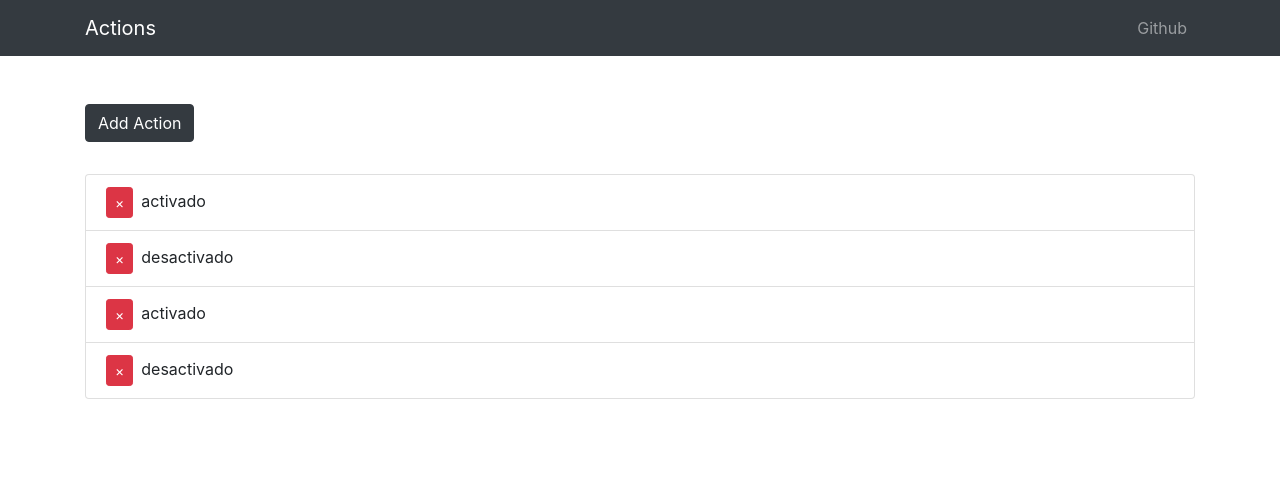
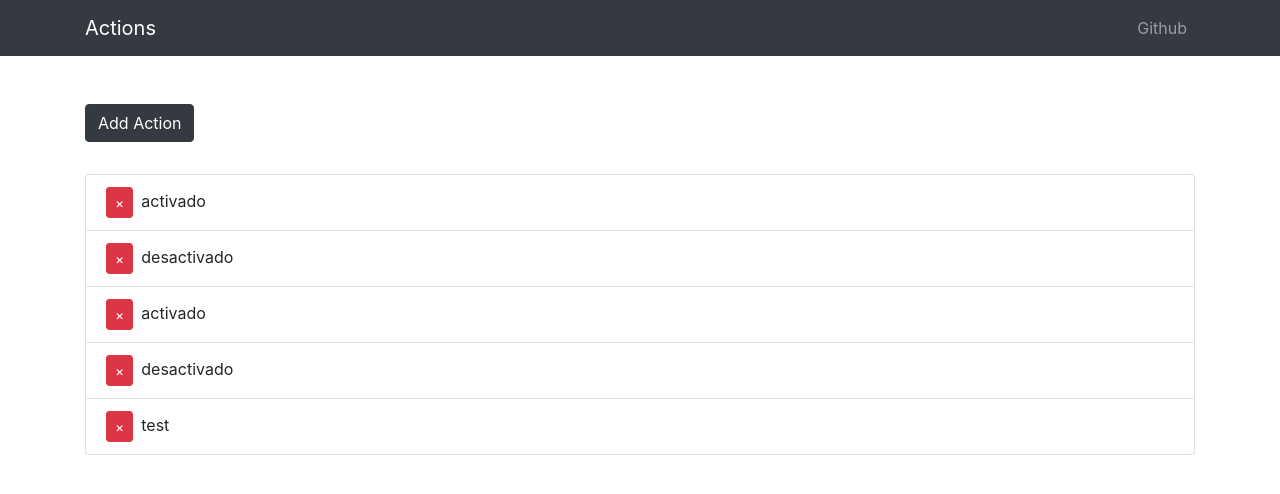
Before and after one commit to danxmc/alarm, a React (Create React App) app in the folder client/: page / in a window 1280 px wide. Shown: the top 494 px of the page. Built offline with nearby package versions, Linux system fonts and the light colour scheme.

Commit message:
Implement Redux

```diff
--- a/client/package.json
+++ b/client/package.json
@@ -6,9 +6,12 @@
     "bootstrap": "^4.3.1",
     "react": "^16.8.4",
     "react-dom": "^16.8.4",
+    "react-redux": "^6.0.1",
     "react-scripts": "2.1.8",
     "react-transition-group": "^2.6.1",
     "reactstrap": "^7.1.0",
+    "redux": "^4.0.1",
+    "redux-thunk": "^2.3.0",
     "uuid": "^3.3.2"
   },
   "scripts": {
--- a/client/src/App.js
+++ b/client/src/App.js
@@ -1,6 +1,9 @@
 import React, { Component } from 'react';
 import AppNavbar from './components/AppNavbar';
 import ActionList from './components/ActionList';
+
+import { Provider } from 'react-redux';
+import store from './store';
 
 import 'bootstrap/dist/css/bootstrap.min.css';
 import './App.css';
@@ -8,10 +11,12 @@ import './App.css';
 class App extends Component {
   render() {
     return (
-      <div className="App">
-        <AppNavbar />
-        <ActionList />
-      </div>
+      <Provider store={store}>
+        <div className="App">
+          <AppNavbar />
+          <ActionList />
+        </div>
+      </Provider>
     );
   }
 }
--- /dev/null
+++ b/client/src/actions/actionActions.js
@@ -0,0 +1,7 @@
+import { GET_ACTIONS, ADD_ACTION, DELETE_ACTION } from './types';
+
+export const getActions = () => {
+    return {
+        type: GET_ACTIONS
+    }
+}
--- /dev/null
+++ b/client/src/actions/types.js
@@ -0,0 +1,3 @@
+export const GET_ACTIONS = 'GET_ACTIONS';
+export const ADD_ACTION = 'ADD_ACTION';
+export const DELETE_ACTION = 'DELETE_ACTION';
--- a/client/src/components/ActionList.js
+++ b/client/src/components/ActionList.js
@@ -2,19 +2,18 @@ import React, { Component } from 'react';
 import { Container, ListGroup, ListGroupItem, Button } from 'reactstrap';
 import { CSSTransition, TransitionGroup } from 'react-transition-group';
 import uuid from 'uuid';
+import { connect } from 'react-redux';
+import { getActions } from '../actions/actionActions';
+import PropTypes from 'prop-types';
 
 class ActionList extends Component {
-    state = {
-        items: [
-            {id: uuid(), type: 'activado'},
-            {id: uuid(), type: 'desactivado'},
-            {id: uuid(), type: 'activado'},
-            {id: uuid(), type: 'desactivado'}
-        ]
+
+    componentDidMount() {
+        this.props.getActions();
     }
 
     render() {
-        const { items } = this.state;
+        const { actions } = this.props.action;
         return(
             <Container>
                 <Button
@@ -24,7 +23,7 @@ class ActionList extends Component {
                     const type = prompt('Enter Action');
                     if(type) {
                         this.setState(state => ({
-                            items: [...state.items, { id: uuid(), type }]
+                            items: [...state.actions, { id: uuid(), type }]
                         }));
                     }
                 }}
@@ -32,7 +31,7 @@ class ActionList extends Component {
 
                 <ListGroup>
                     <TransitionGroup className='action-list'>
-                        {items.map(({ id, type }) => (
+                        {actions.map(({ id, type }) => (
                             <CSSTransition key={id} timeout={500} classNames='fade'>
                                 <ListGroupItem>
                                     <Button
@@ -41,7 +40,7 @@ class ActionList extends Component {
                                         size="sm"
                                         onClick={() => {
                                             this.setState(state => ({
-                                                items: state.items.filter(item => item.id !== id)
+                                                actions: state.actions.filter(action => action.id !== id)
                                             }));
                                         }}
                                     >&times;</Button>
@@ -56,4 +55,13 @@ class ActionList extends Component {
     }
 }
 
-export default ActionList;
+ActionList.propTypes = {
+    getActions: PropTypes.func.isRequired,
+    item: PropTypes.object.isRequired
+}
+
+const mapStateToProps = (state) => ({
+    action: state.action
+});
+
+export default connect(mapStateToProps, { getActions })(ActionList);
--- /dev/null
+++ b/client/src/reducers/actionReducer.js
@@ -0,0 +1,21 @@
+import uuid from 'uuid';
+import { GET_ACTIONS, ADD_ACTION, DELETE_ACTION } from '../actions/types'
+
+const initialState = {
+    actions: [
+        {id: uuid(), type: 'activado'},
+        {id: uuid(), type: 'desactivado'},
+        {id: uuid(), type: 'activado'},
+        {id: uuid(), type: 'desactivado'},
+        {id: uuid(), type: 'test'}
+    ]
+}
+
+export default function(state = initialState, action) {
+    switch(action.type) {
+        case GET_ACTIONS: return {
+            ...state
+        };
+        default: return state;
+    }
+}
--- /dev/null
+++ b/client/src/reducers/index.js
@@ -0,0 +1,6 @@
+import { combineReducers } from 'redux';
+import actionReducer from './actionReducer';
+
+export default combineReducers({
+    action: actionReducer
+})
--- /dev/null
+++ b/client/src/store.js
@@ -0,0 +1,14 @@
+import { createStore, applyMiddleware, compose } from 'redux';
+import thunk from 'redux-thunk';
+import rootReducer from './reducers';
+
+const initialState = {};
+
+const middleware = [thunk];
+
+const store = createStore(rootReducer, initialState, compose(
+    applyMiddleware(...middleware),
+    window.__REDUX_DEVTOOLS_EXTENSION__ && window.__REDUX_DEVTOOLS_EXTENSION__()
+));
+
+export default store;
```
Also changed, not shown: 1 other file (tests, documents, lock files or other folders).
